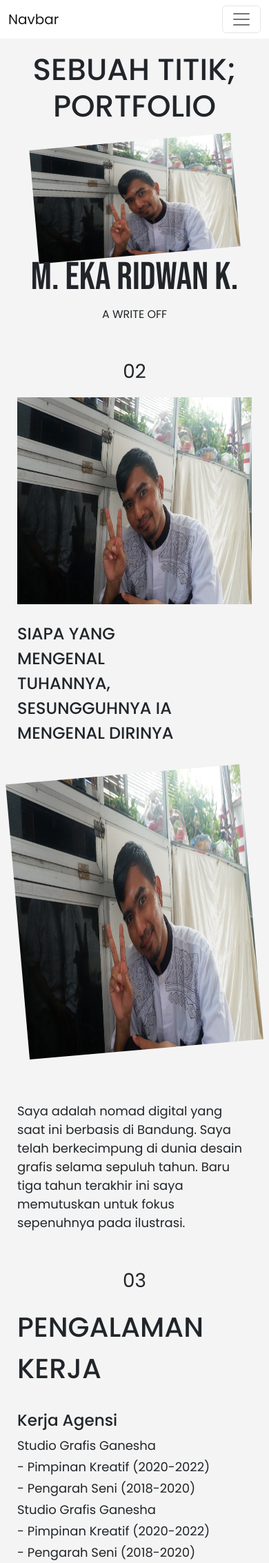
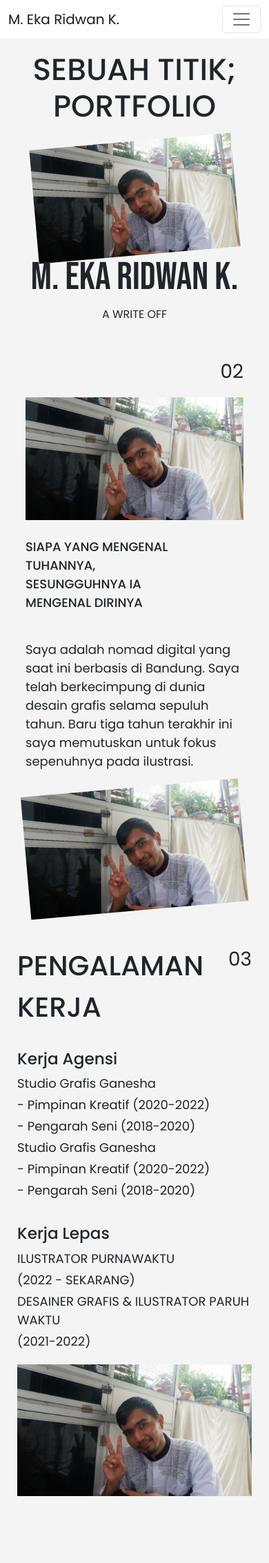
Before and after one commit to dpbayu/PortfolioRidwan, a PHP site: page / in a window 390 px wide. Shown: the top 2266 px of the page at 69% size. Run offline with PHP 8.4, Linux system fonts and the light colour scheme.

Commit message:
template finish

```diff
--- a/assets/css/responsive.css
+++ b/assets/css/responsive.css
@@ -1,9 +1,239 @@
-@media (max-width:425px) {
-    .content {
+/* Width 2560px */
+@media (max-width:2560px) {
+    .main {
         padding: 75px 0;
         width: 100%;
     }
 
+    /* Section-2 */
+    .section-2 {
+        display: flex;
+        flex-direction: row;
+        justify-content: center;
+    }
+
+    .section-2 .content-about-1 {
+        max-width: 1440px;
+        display: flex;
+        flex-direction: row;
+        justify-content: space-between;
+    }
+
+    .section-2 .content-about-2 {
+        max-width: 1440px;
+        display: flex;
+        flex-direction: row;
+        justify-content: start;
+    }
+
+    .section-2 .content-about-2 .description {
+        width: 75%;
+        margin: 50px 0;
+    }
+
+    .section-2 .content-about-2 .description p {
+        margin: 0;
+        font-size: 18px;
+    }
+
+    /* Section-3 */
+    .section-3 {
+        display: flex;
+        flex-direction: row;
+        justify-content: center;
+    }
+
+    .section-3 .content-resume {
+        width: 1440px;
+    }
+
+    .section-3 img {
+        width: 33%;
+    }
+
+    /* Section-4 */
+    .section-4 {
+        display: flex;
+        flex-direction: row;
+        justify-content: center;
+    }
+
+    .section-4 .content-contact {
+        width: 1440px;
+        position: relative;
+    }
+
+    /* Section-5 */
+    .section-5 {
+        display: flex;
+        flex-direction: row;
+        justify-content: center;
+    }
+
+    .section-5 .content-5 {
+        margin-top: 50px;
+        width: 1440px;
+    }
+
+    .section-5 .content-5 p {
+        font-size: 144px;
+        margin-bottom: 0;
+    }
+}
+
+/* Width 2560px */
+@media (max-width:1440px) {
+
+    /* Section 2 */
+    .section-2 .title p {
+        font-size: 56px;
+        width: 550px;
+    }
+
+    .section-2 .img-about-1 {
+        margin: 0;
+    }
+}
+
+/* Width 1024px */
+@media (max-width:1024px) {
+    .main {
+        padding: 75px 0;
+        width: 100%;
+    }
+
+    /* Section 1 */
+    .section-1 h1 {
+        margin-top: -50px;
+        font-size: 125px;
+    }
+
+    /* Section 2 */
+    .section-2 {
+        margin: 50px;
+        padding: 0;
+    }
+
+    .section-2 .content-about-1 {
+        max-width: 100%;
+        display: flex;
+        flex-direction: column-reverse;
+    }
+
+    .section-2 .content-about-2 {
+        display: flex;
+        flex-direction: row;
+        justify-content: start;
+        width: 100%;
+        gap: 25%;
+    }
+
+    .section-2 .img-about-1 {
+        margin: 0;
+        width: 100%;
+        height: 100%;
+    }
+
+    .section-2 .title {
+        margin: 25px 0;
+        width: 100%;
+    }
+
+    .section-2 .title p {
+        font-size: 56px;
+        width: 100%;
+    }
+
+    .section-2 .description {
+        margin: 25px 0;
+        width: 50%;
+    }
+
+    .section-2 .description p {
+        margin: 0;
+        font-size: 18px;
+        width: 100%;
+    }
+
+    /* Section 3 */
+    .section-3 {
+        margin: 50px;
+        padding: 0;
+    }
+
+    .section-3 .fs-1 {
+        text-align: center;
+    }
+
+    .section-3 .img-about-2 {
+        height: 100%;
+    }
+
+    /* Section 4 */
+    .section-4 {
+        margin: 50px;
+        padding: 0;
+    }
+
+    .section-4 .content {
+        height: 50vw;
+    }
+
+    .section-4 .fs-1 {
+        text-align: center;
+    }
+
+    .section-4 .img-contact {
+        display: flex;
+        justify-content: center;
+        width: 100%;
+    }
+
+    .section-4 img {
+        position: relative;
+        top: 0;
+        right: 0;
+    }
+
+    .section-4 .contact-content {
+        display: flex;
+        flex-direction: row;
+    }
+
+    /* Section 5 */
+    .section-5 {
+        margin: 50px;
+        padding: 0;
+    }
+
+    .section-5 .content-5 p {
+        font-size: 96px;
+        margin-bottom: 0;
+    }
+
+    .section-5 .content-5 img {
+        width: 100%;
+    }
+}
+
+/* Width 768px */
+@media (max-width:768px) {
+    /* Section 5 */
+    .section-5 .content-5 p {
+        font-size: 72px;
+        margin-bottom: 0;
+    }
+
+    .section-5 .content-5 img {
+        height: 10%;
+        width: 25%;
+    }
+}
+
+/* Width 425px */
+@media (max-width:425px) {
+
+    /* Section 1 */
     .section-1 img {
         width: 75%;
     }
@@ -26,17 +256,8 @@
     }
 
     .section-2 .title p {
-        font-size: 24px;
+        font-size: 18px;
         width: 70%;
-    }
-
-    .section-2 .img-about-1 {
-        margin: 0;
-        width: 100%;
-    }
-
-    .section-2 .fs-1 {
-        text-align: center;
     }
 
     .section-2 .img-about-2 {
@@ -44,14 +265,10 @@
         width: 100%;
     }
 
-    .section-2 .description {
+    .section-2 .content-about-2 .description {
         width: 100%;
-    }
-
-    .section-2 .description p {
-        margin: 0;
-        font-size: 18px;
-        width: 100%;
+        margin-top: 0;
+        margin-bottom: 25px;
     }
 
     /* Section-3 */
--- a/assets/css/style.css
+++ b/assets/css/style.css
@@ -16,7 +16,7 @@ body {
     background-color: #f4f4f4;
 }
 
-.content {
+.main {
     padding: 75px 100px;
 }
 
@@ -97,6 +97,10 @@ body {
 .section-4 {
     margin: 100px 0;
     padding: 0 100px;
+}
+
+.section-4 .content {
+    position: relative;
 }
 
 .section-4 .title {
--- a/index.php
+++ b/index.php
@@ -9,7 +9,7 @@
     <!-- Nav Start -->
     <?php require 'partials/nav.php' ?>
     <!-- Nav End -->
-    <div class="content">
+    <div class="main">
         <!-- Section 1 Start -->
         <section class="section-1">
             <h2 class="mb-4">SEBUAH TITIK; PORTFOLIO</h2>
@@ -20,36 +20,39 @@
         <!-- Section 1 End -->
         <!-- Section About Start -->
         <section class="section-2">
-            <div class="row">
-                <div class="col-12 d-flex flex-column-reverse">
+            <div class="row d-flex justify-content-center w-100">
+                <div class="col-12 content-about-1">
                     <div class="title">
                         <p>SIAPA YANG MENGENAL TUHANNYA, SESUNGGUHNYA IA MENGENAL DIRINYA</p>
                     </div>
                     <img class="img-about-1" src="assets/img/ridwan.jpg" alt="Photo About" width="500" height="300">
-                    <p class="fs-1">02</p>
+                    <p class="fs-1 text-end">02</p>
                 </div>
-                <div class="col-12 d-flex flex-column-reverse">
+                <div class="col-12 content-about-2 d-flex flex-column flex-md-row">
                     <div class="description">
                         <p>Saya adalah nomad digital yang saat ini berbasis di Bandung. Saya telah berkecimpung di dunia
                             desain grafis selama sepuluh tahun. Baru tiga tahun terakhir ini saya memutuskan untuk fokus
                             sepenuhnya pada ilustrasi.</p>
                     </div>
-                    <img class="img-about-2" src="assets/img/ridwan.jpg" alt="Photo About" height="400" width="300">
+                    <img class="img-about-2" src="assets/img/ridwan.jpg" alt="Photo About" width="200">
                 </div>
             </div>
         </section>
         <!-- Section About End -->
         <!-- Section Resume Start -->
         <section class="section-3">
+            <div class="content-resume">
                 <div class="row">
-                <div class="col-12 d-flex flex-column-reverse">
+                    <div class="col-12">
+                        <div class="d-flex justify-content-between w-100">
                             <div class="title">
                                 <p>PENGALAMAN KERJA</p>
                             </div>
                             <p class="fs-1">03</p>
                         </div>
-                <div class="col-12 d-flex flex-column">
-                    <div class="col-12 my-3">
+                    </div>
+                    <div class="col-12 mb-5 d-flex flex-column flex-md-row">
+                        <div class="col-12 col-sm-4 my-3">
                             <div class="professional">
                                 <h6 class="fw-800 fs-3">Kerja Agensi</h6>
                                 <p class="text mb-1">Studio Grafis Ganesha</p>
@@ -60,7 +63,7 @@
                                 <p class="text mb-1">- Pengarah Seni (2018-2020)</p>
                             </div>
                         </div>
-                    <div class="col-12 my-3">
+                        <div class="col-12 col-sm-4 my-3">
                             <div class="freelance">
                                 <h6 class="fw-800 fs-3">Kerja Lepas</h6>
                                 <p class="mb-0 text mb-1">ILUSTRATOR PURNAWAKTU</p>
@@ -69,22 +72,23 @@
                                 <p class="text mb-1">(2021-2022)</p>
                             </div>
                         </div>
-                    <img class="img-about-2 col-12 col-sm-12" src="assets/img/ridwan.jpg" alt="Photo About" height="300"
-                        width="300">
+                        <img class="col-12 col-sm-4" src="assets/img/ridwan.jpg" alt="Photo About">
+                    </div>
                 </div>
             </div>
         </section>
         <!-- Section Resume End -->
         <!-- Section Contact Start -->
         <section class="section-4">
-            <div class="row position-relative">
-                <div class="col-12 d-flex flex-column-reverse">
+            <div class="content-contact">
+                <div class="row">
+                    <div class="col-12 d-flex justify-content-between w-100">
                         <div class="title">
                             <p>MARI KOLABORASI</p>
                         </div>
                         <p class="fs-1">04</p>
                     </div>
-                <div class="col-12 d-flex flex-column">
+                    <div class="col-12">
                         <div class="col-8">
                             <div class="contact">
                                 <p>Jl. Hidup Baru VII</p>
@@ -92,27 +96,34 @@
                                 <p>mekkaridwan@gmail.com</p>
                             </div>
                         </div>
-                    <img class="col-4" src="assets/img/ridwan.jpg" alt="Photo Contact">
+                        <div class="col-4 img-contact">
+                            <img class="mt-3" src="assets/img/ridwan.jpg" alt="Photo Contact">
+                        </div>
+                    </div>
                 </div>
             </div>
         </section>
         <!-- Section Contact End -->
         <!-- Section 5 Start -->
         <section class="section-5">
-            <div class="col-12 text-center">
+            <div class="content-5">
+                <div class="row">
+                    <div class="col-12 text-end">
                         <p class="fs-1">05</p>
                     </div>
                     <div class="text-center">
                         <div class="col-12">
                             <p class="text">SAYA</p>
                         </div>
-                <div class="col-12 d-flex justify-content-center">
+                        <div class="col-12 d-flex justify-content-center gap-3 align-items-center">
                             <p class="text-2">TERCIPTA</p>
-                    <img src="assets/img/ridwan.jpg" alt="Image" width="200">
+                            <img src="assets/img/ridwan.jpg" alt="Image" width="500" height="200">
                         </div>
-                <div class="col-12 d-flex justify-content-center">
-                    <img src="assets/img/ridwan.jpg" alt="Image" width="200">
+                        <div class="col-12 d-flex justify-content-center gap-3 align-items-center">
+                            <img src="assets/img/ridwan.jpg" alt="Image" width="500" height="200">
                             <p class="text">MENCIPTA</p>
+                        </div>
+                    </div>
                 </div>
             </div>
         </section>
--- a/partials/head.php
+++ b/partials/head.php
@@ -1,7 +1,7 @@
 <head>
     <meta charset="utf-8">
     <meta name="viewport" content="width=device-width, initial-scale=1">
-    <title>Bootstrap demo</title>
+    <title>M. Eka Ridwan K.</title>
     <!-- Bootstrap -->
     <link href="https://cdn.jsdelivr.net/npm/bootstrap@5.2.3/dist/css/bootstrap.min.css" rel="stylesheet"
         integrity="sha384-rbsA2VBKQhggwzxH7pPCaAqO46MgnOM80zW1RWuH61DGLwZJEdK2Kadq2F9CUG65" crossorigin="anonymous">
--- a/partials/nav.php
+++ b/partials/nav.php
@@ -1,6 +1,6 @@
 <nav class="navbar navbar-expand-lg bg-white fixed-top">
     <div class="container">
-        <a class="navbar-brand" href="#">Navbar</a>
+        <a class="navbar-brand" href="#">M. Eka Ridwan K.</a>
         <button class="navbar-toggler" type="button" data-bs-toggle="collapse" data-bs-target="#navbarNavDropdown"
             aria-controls="navbarNavDropdown" aria-expanded="false" aria-label="Toggle navigation">
             <span class="navbar-toggler-icon"></span>
@@ -11,21 +11,13 @@
                     <a class="nav-link active" aria-current="page" href="#">Home</a>
                 </li>
                 <li class="nav-item">
-                    <a class="nav-link" href="#">Features</a>
+                    <a class="nav-link" href="#">About</a>
                 </li>
                 <li class="nav-item">
-                    <a class="nav-link" href="#">Pricing</a>
+                    <a class="nav-link" href="#">Resume</a>
                 </li>
-                <li class="nav-item dropdown">
-                    <a class="nav-link dropdown-toggle" href="#" role="button" data-bs-toggle="dropdown"
-                        aria-expanded="false">
-                        Dropdown link
-                    </a>
-                    <ul class="dropdown-menu">
-                        <li><a class="dropdown-item" href="#">Action</a></li>
-                        <li><a class="dropdown-item" href="#">Another action</a></li>
-                        <li><a class="dropdown-item" href="#">Something else here</a></li>
-                    </ul>
+                <li class="nav-item">
+                    <a class="nav-link" href="#">Contact</a>
                 </li>
             </ul>
         </div>
```
Also changed, not shown: other parts of assets/css/responsive.css (+10 -18 lines). Lines whose indentation alone changed are shown as unchanged.
